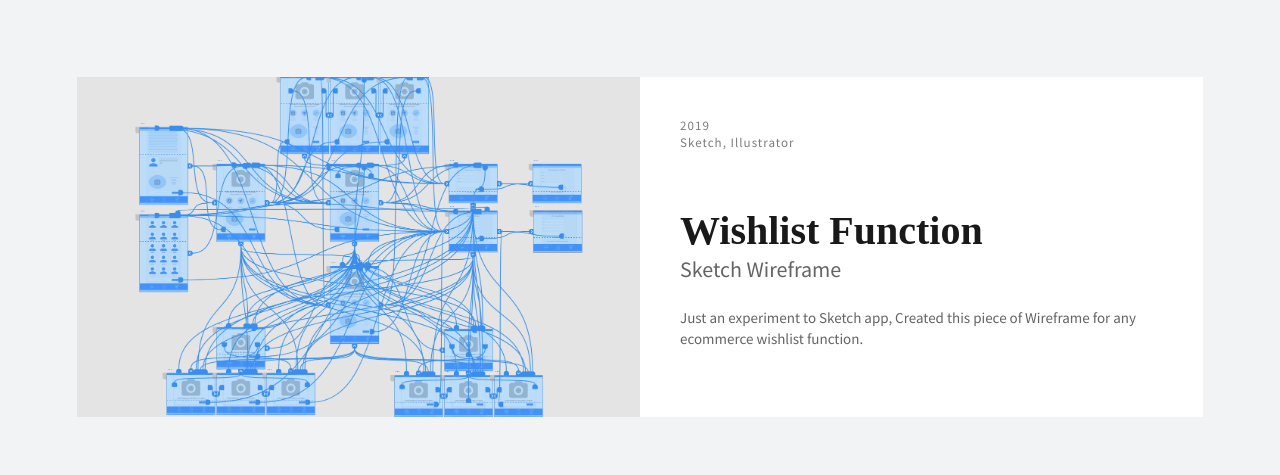
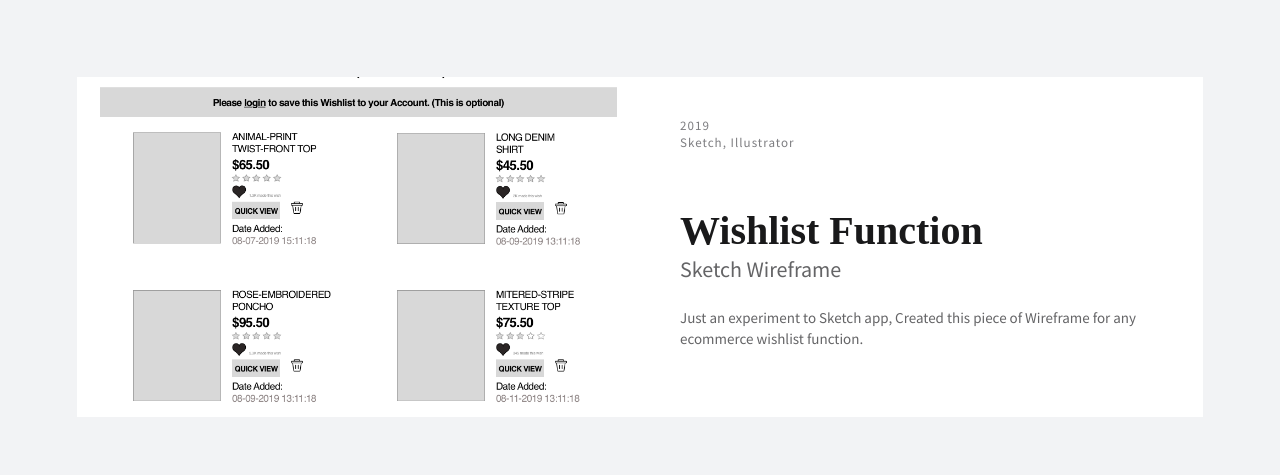
Before and after one commit to sudeepRB/sudipb.github.io, a plain HTML site: page index.html in a window 1280 px wide. Shown: the part 1286-1761 px from the top of the page. Drawn offline with nearby package versions, Linux system fonts and the light colour scheme; a web font is replaced by a local one.

Commit message:
Update sketch

```diff
--- a/index.html
+++ b/index.html
@@ -85,7 +85,7 @@
 			<a href="chico.html">
 				<div class="project-container">
 					<div class="project-preview">
-						<img src="img/ys_wireframe.png">
+						<img src="img/sk3.png">
 					</div>
 					<div class="project-details">
 						<div class="metadata">2019 <BR> Sketch, Illustrator</div>
```
